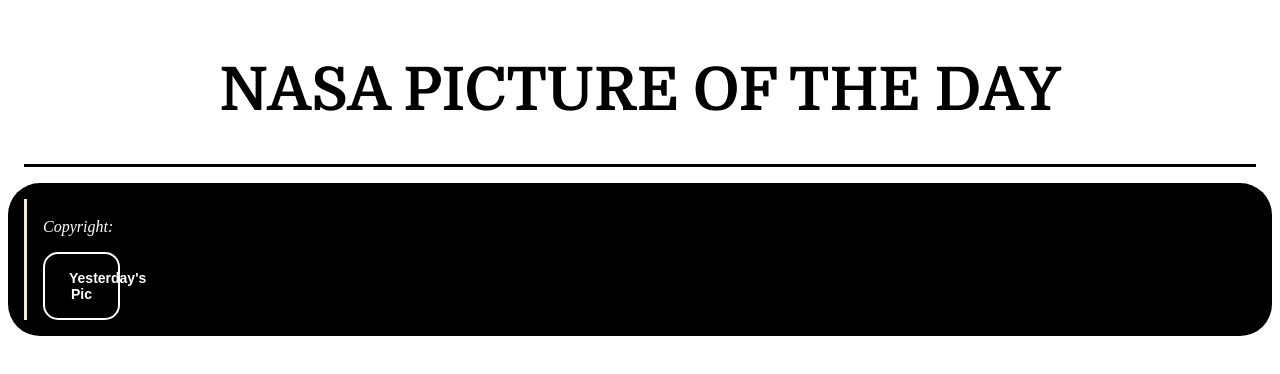
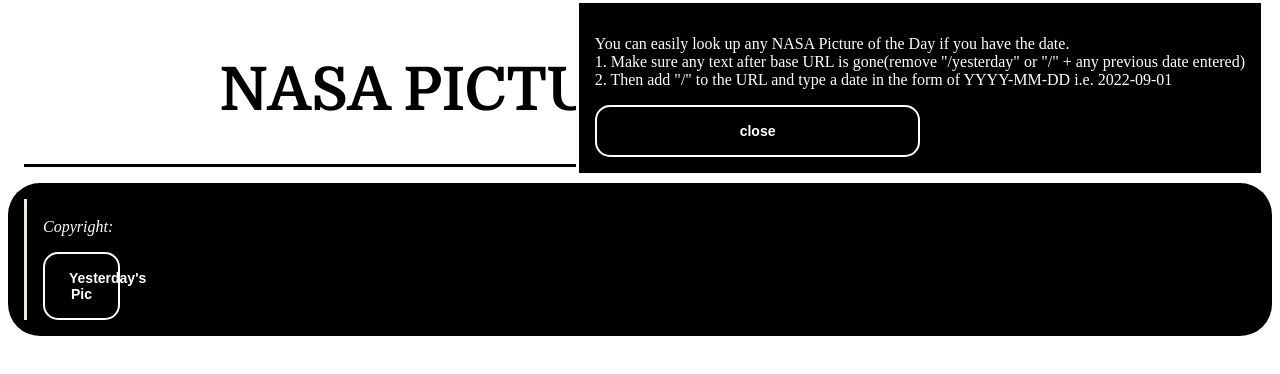
Before and after one commit to ZanePage/NASA-Image-of-the-Day, an Angular app: page / in a window 1280 px wide. Shown: the top 374 px of the page. Built offline with nearby package versions, Linux system fonts and the light colour scheme; no server answers.

Commit message:
added poopup to explain URL

```diff
--- a/src/app/today/today.component.css
+++ b/src/app/today/today.component.css
@@ -406,6 +406,17 @@
 
 /* Extra large devices (large laptops and desktops, 1200px and up) */
 @media only screen and (min-width: 1200px) {
+  .help-container {
+    padding: 1rem;
+    margin-right: 1rem;
+    border: solid white;
+    background: black;
+    color: white;
+    position: fixed;
+    top: 0;
+    right: 0;
+  }
+
   .header-container {
     font-family: Domine;
     margin: 1rem;
--- a/src/app/today/today.component.html
+++ b/src/app/today/today.component.html
@@ -12,3 +12,9 @@
     <a href="/yesterday"><button class="button">Yesterday's Pic</button></a>
   </div>
 </div>
+<div *ngIf="popup" class="help-container">
+    <p>You can easily look up any NASA Picture of the Day if you have the date.<br />
+    1. Make sure any text after base URL is gone(remove "/yesterday" or "/" + any previous date entered) <br />
+    2. Then add "/" to the URL and type a date in the form of YYYY-MM-DD i.e. 2022-09-01</p>
+  <button (click)="closePopUp()">close</button>
+</div>
--- a/src/app/today/today.component.ts
+++ b/src/app/today/today.component.ts
@@ -17,6 +17,8 @@
   media_type: string = "";
   title_img: string = "";
 
+  popup: boolean = true;
+
   constructor(private api: NasaApiService, private _sanitizer: DomSanitizer) { }
 
   ngOnInit() {
@@ -34,5 +36,9 @@
     );
   }
 
+  closePopUp() {
+    this.popup = false;
+  }
+
 
 }
```
